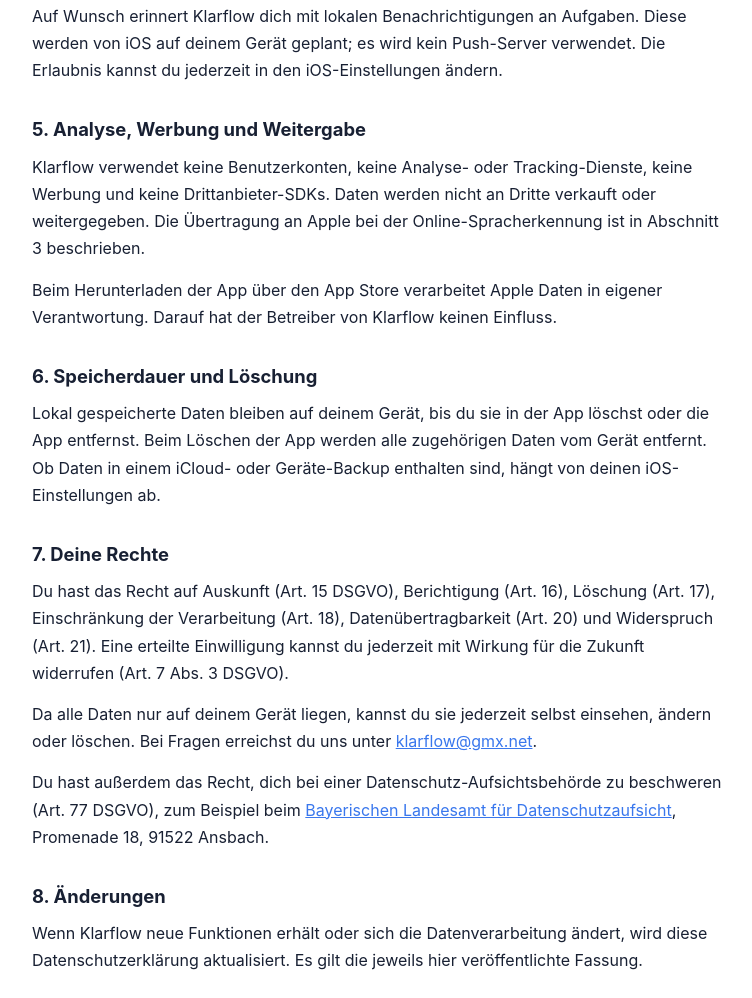
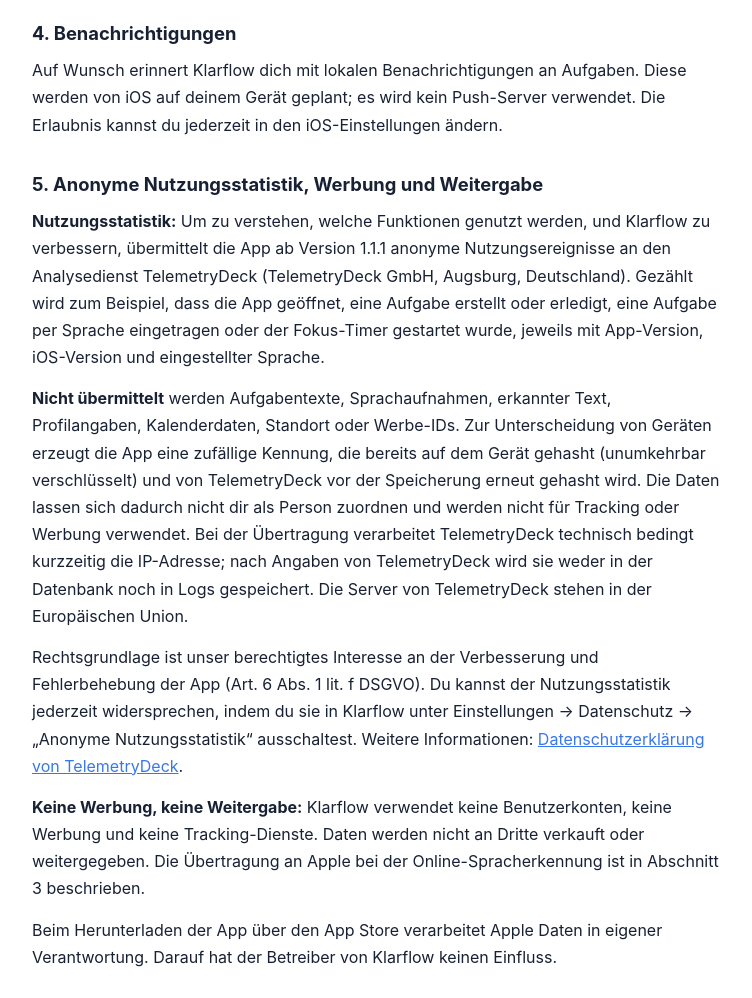
Before and after one commit to emil-john-29/dayflow-datenschutz, a plain HTML site: page index.html in a window 1280 px wide. Shown: the part 1780-2778 px from the top of the page, without its empty margins (262-1014 px from the left). Drawn offline with Linux system fonts and the light colour scheme.

Commit message:
Datenschutzerklärung: anonyme Nutzungsstatistik (TelemetryDeck) ab Version 1.1.1
Co-Authored-By: Claude Opus 5.5 <noreply@anthropic.com>

```diff
--- a/index.html
+++ b/index.html
@@ -71,7 +71,7 @@
 
     <p class="muted">
       Für die iOS-App „Klarflow – Aufgaben &amp; Planer“ (früher DayFlow)<br>
-      Stand: 11. November 2026
+      Stand: 15. November 2026
     </p>
 
     <p>
@@ -83,7 +83,9 @@
     <p>
       <strong>Kurz gesagt:</strong> Klarflow hat kein Benutzerkonto, keine
       eigenen Server, keine Werbung und kein Tracking. Deine Aufgaben
-      bleiben auf deinem Gerät.
+      bleiben auf deinem Gerät. Zur Verbesserung der App wird lediglich eine
+      anonyme Nutzungsstatistik erhoben (Abschnitt 5), die du jederzeit
+      abschalten kannst.
     </p>
 
     <h2>1. Verantwortlicher und Kontakt</h2>
@@ -177,14 +179,46 @@
       iOS-Einstellungen ändern.
     </p>
 
-    <h2>5. Analyse, Werbung und Weitergabe</h2>
+    <h2>5. Anonyme Nutzungsstatistik, Werbung und Weitergabe</h2>
 
     <p>
-      Klarflow verwendet keine Benutzerkonten, keine Analyse- oder
-      Tracking-Dienste, keine Werbung und keine Drittanbieter-SDKs.
-      Daten werden nicht an Dritte verkauft oder weitergegeben. Die
-      Übertragung an Apple bei der Online-Spracherkennung ist in
-      Abschnitt 3 beschrieben.
+      <strong>Nutzungsstatistik:</strong> Um zu verstehen, welche Funktionen
+      genutzt werden, und Klarflow zu verbessern, übermittelt die App ab
+      Version 1.1.1 anonyme
+      Nutzungsereignisse an den Analysedienst TelemetryDeck (TelemetryDeck GmbH,
+      Augsburg, Deutschland). Gezählt wird zum Beispiel, dass die App geöffnet,
+      eine Aufgabe erstellt oder erledigt, eine Aufgabe per Sprache eingetragen
+      oder der Fokus-Timer gestartet wurde, jeweils mit App-Version,
+      iOS-Version und eingestellter Sprache.
+    </p>
+
+    <p>
+      <strong>Nicht übermittelt</strong> werden Aufgabentexte, Sprachaufnahmen,
+      erkannter Text, Profilangaben, Kalenderdaten, Standort oder Werbe-IDs.
+      Zur Unterscheidung von Geräten erzeugt die App eine zufällige Kennung,
+      die bereits auf dem Gerät gehasht (unumkehrbar verschlüsselt) und von
+      TelemetryDeck vor der Speicherung erneut gehasht wird. Die Daten lassen
+      sich dadurch nicht dir als Person zuordnen und werden nicht für Tracking
+      oder Werbung verwendet. Bei der Übertragung verarbeitet TelemetryDeck
+      technisch bedingt kurzzeitig die IP-Adresse; nach Angaben von
+      TelemetryDeck wird sie weder in der Datenbank noch in Logs gespeichert.
+      Die Server von TelemetryDeck stehen in der Europäischen Union.
+    </p>
+
+    <p>
+      Rechtsgrundlage ist unser berechtigtes Interesse an der Verbesserung und
+      Fehlerbehebung der App (Art. 6 Abs. 1 lit. f DSGVO). Du kannst der
+      Nutzungsstatistik jederzeit widersprechen, indem du sie in Klarflow unter
+      Einstellungen → Datenschutz → „Anonyme Nutzungsstatistik“ ausschaltest.
+      Weitere Informationen:
+      <a href="https://telemetrydeck.com/privacy">Datenschutzerklärung von TelemetryDeck</a>.
+    </p>
+
+    <p>
+      <strong>Keine Werbung, keine Weitergabe:</strong> Klarflow verwendet
+      keine Benutzerkonten, keine Werbung und keine Tracking-Dienste. Daten
+      werden nicht an Dritte verkauft oder weitergegeben. Die Übertragung an
+      Apple bei der Online-Spracherkennung ist in Abschnitt 3 beschrieben.
     </p>
 
     <p>
@@ -213,8 +247,9 @@
     </p>
 
     <p>
-      Da alle Daten nur auf deinem Gerät liegen, kannst du sie jederzeit
-      selbst einsehen, ändern oder löschen. Bei Fragen erreichst du uns
+      Deine Aufgaben und Profilangaben liegen nur auf deinem Gerät; du kannst
+      sie jederzeit selbst einsehen, ändern oder löschen. Die anonyme
+      Nutzungsstatistik ist keiner Person zuordenbar. Bei Fragen erreichst du uns
       unter
       <a href="mailto:klarflow@gmx.net">klarflow@gmx.net</a>.
     </p>
```
